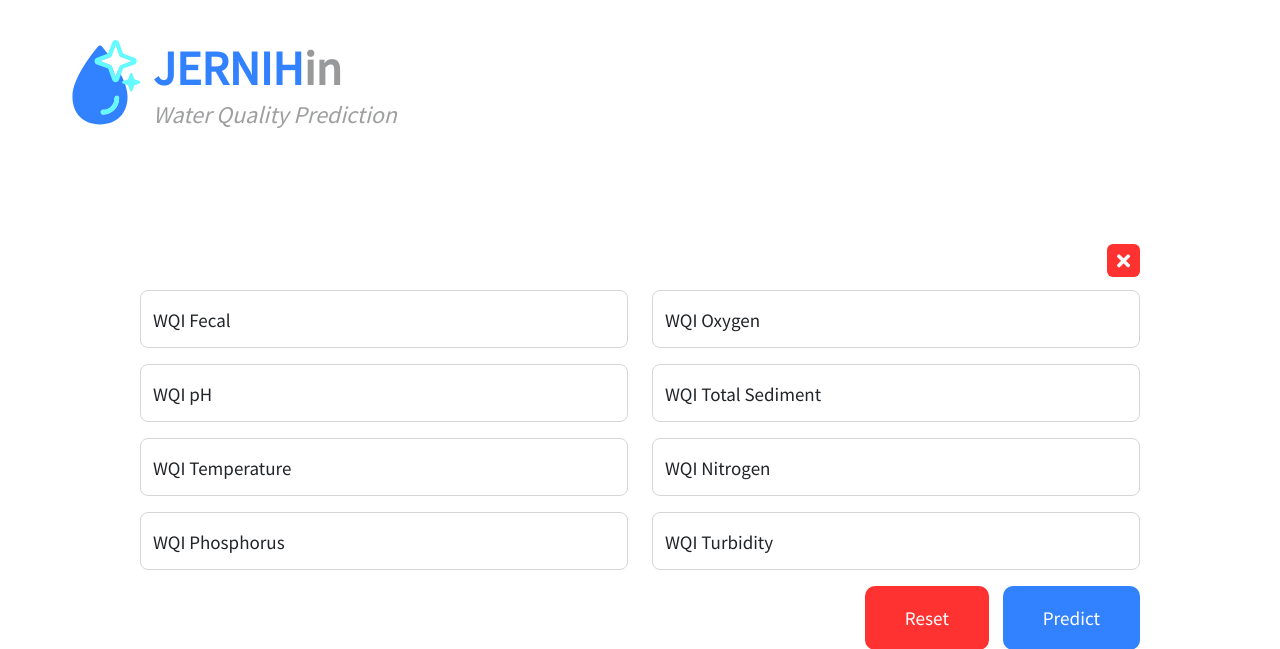
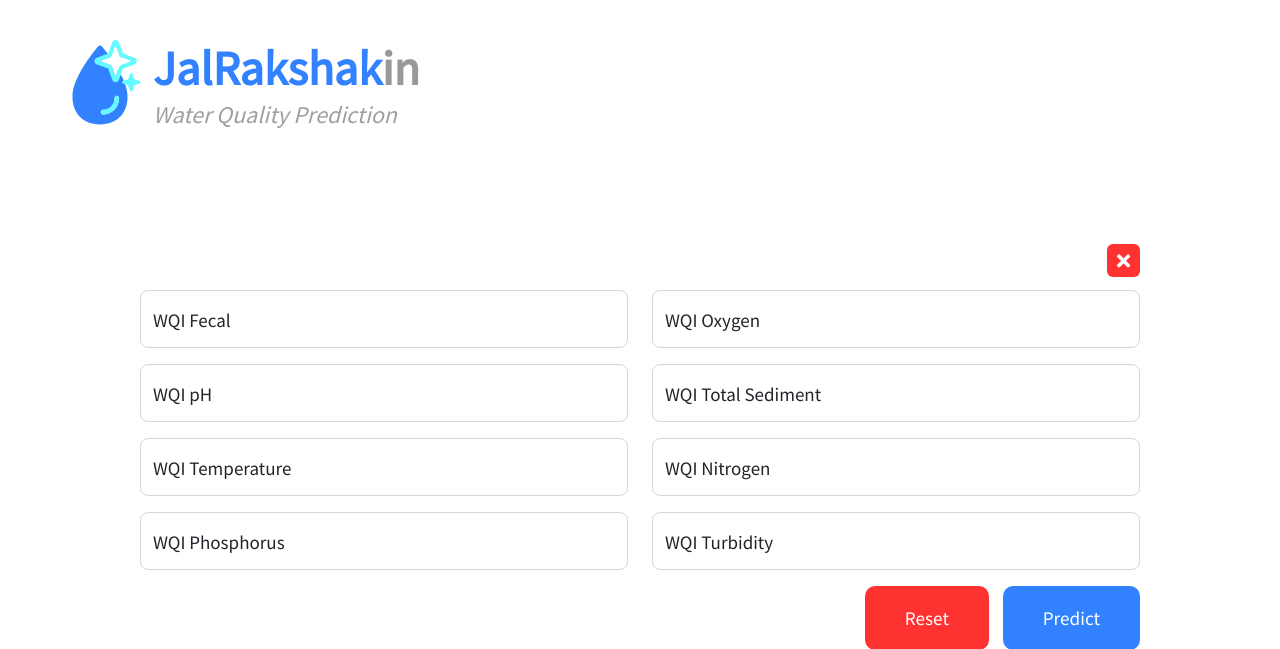
Before and after one commit to khanzainabshuaib/JERNIHin-Water-Quality-Prediction, a Flask app: page /predict in a window 1280 px wide. Shown: the top 649 px of the page. Run offline with Flask 3, Linux system fonts and the light colour scheme.

Commit message:
Rename project to Jalrakshak and fix template includes

```diff
--- a/templates/header.html
+++ b/templates/header.html
@@ -6,7 +6,7 @@
             </div>
             <div class="navbar-right">
                 <h1 class="tm-title tm-mt-0 tm-mb-0">
-                    <span class="tm-color-primary">JERNIH</span><span class="tm-color-gray-2">in</span>
+                    <span class="tm-color-primary">JalRakshak</span><span class="tm-color-gray-2">in</span>
                 </h1>
                 <em class="tm-tagline tm-color-light-gray">Water Quality Prediction</em>
             </div>
```
